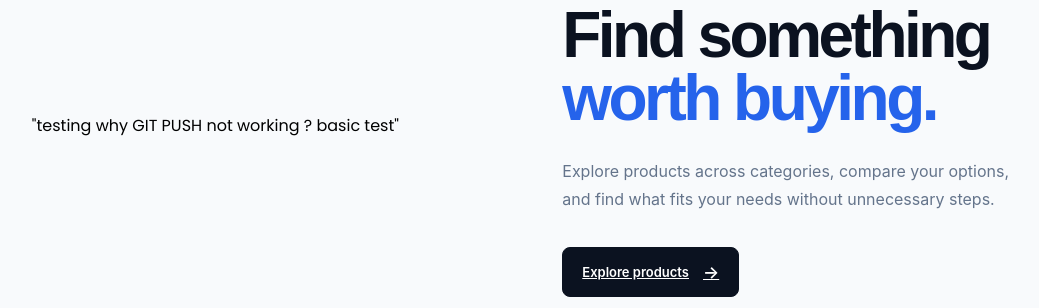
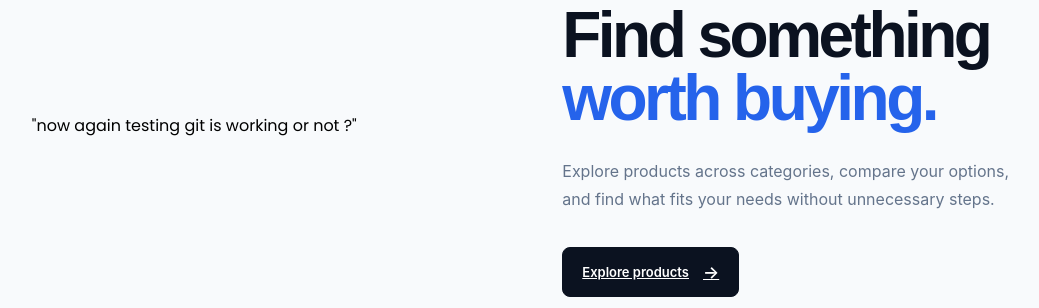
Before and after one commit to sidddhesh-dev/BuyNGo, a Django app: page /features/ in a window 1280 px wide. Shown: the part 214-522 px from the top of the page, without its empty margins (45-1084 px from the left). Run offline with Django 5.2, Linux system fonts and the light colour scheme.

Commit message:
feat : git push test

```diff
--- a/templates/home/features.html
+++ b/templates/home/features.html
@@ -6,7 +6,7 @@
 <section class="feature-section">
 
     <div class="feature-wrapper">
-        "testing why GIT PUSH not working ? basic test"
+        "now again testing git is working or not ?"
 
         <div class="feature-copy">
 
```
